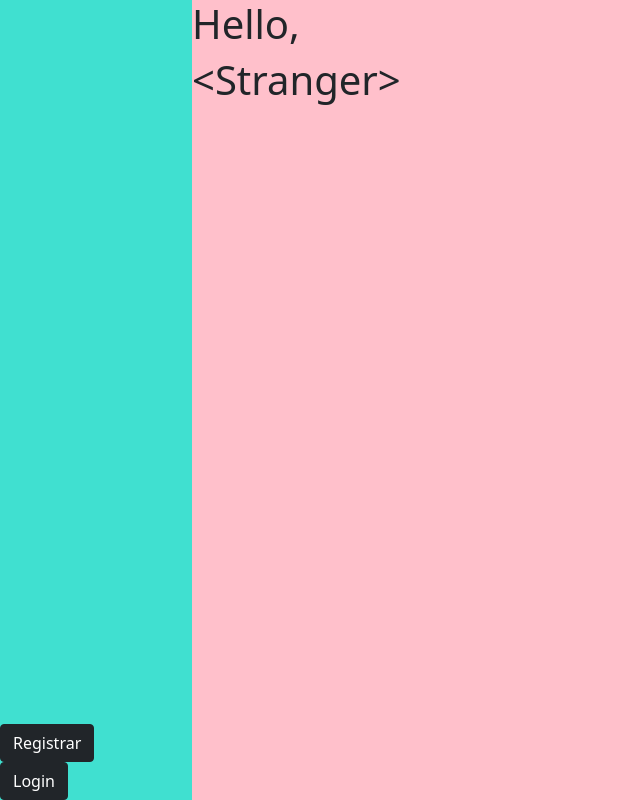
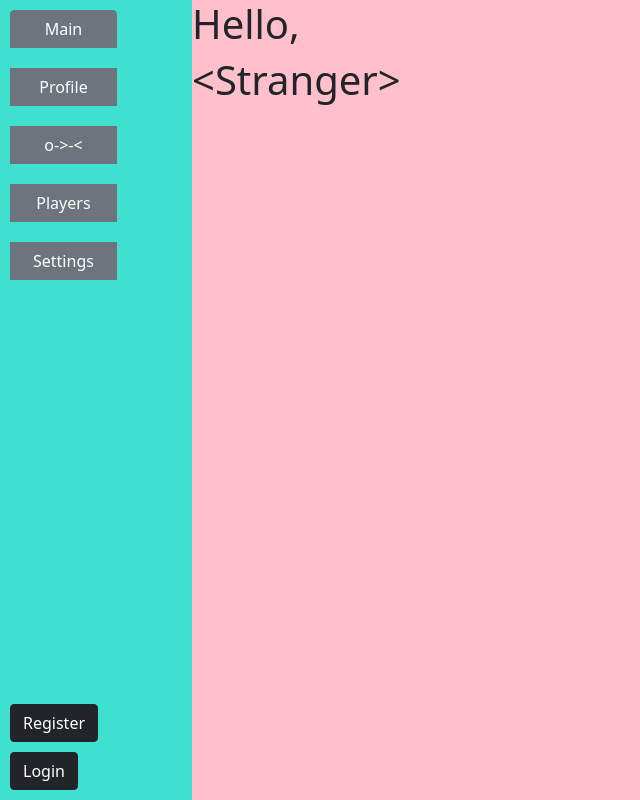
Before and after one commit to Anika2000/CS50-WebDev-Capstone-Game-Website, a Django app: template game/templates/game/index.html in a window 1280 px wide. Shown: the whole page, without its empty margins (0-640 px from the left). Run offline with Django 3.2, Linux system fonts and the light colour scheme; the template is opened without the code that fills it, so the values that code supplies are empty.

Commit message:
Add files via upload

```diff
--- a/game/templates/game/index.html
+++ b/game/templates/game/index.html
@@ -2,10 +2,37 @@
 {% load static %}
 
 {% block body %}
+    <div id="welcome">
         <h1>Hello,</h1>
         {% if request.user.username %}
             <h1>&lt{{ request.user.username }}&gt</h1>
         {% else %}
             <h1>&ltStranger&gt</h1>
         {% endif %}
+    </div>
+    <div id="profile">
+    </div>
+
+    <div style="display: none;" id="gameboard">
+        <div id="char-one"></div>
+        <div id="char-two"></div>
+        <div id="char-three"></div>
+        <div id="char-four"></div>
+        <div id="char-five"></div>
+    </div>
+
+    <div id="player-input">
+        <h1 id="game-id"></h1>
+        <form id="guess-form">
+            <button id="game-start-button" type="button" class="btn btn-danger">Game Start</button>
+            <h6>Character:</h6>
+            <input id="guess-char" type="text">
+            <button id="word-submit" type="button" class="btn btn-primary">Try</button>
+        </form>
+    </div>
+
 {% endblock %}
+
+{% block script %}
+    <script src="{% static 'game/index.js' %}"></script>
+{% endblock %}
--- a/game/templates/game/inherit.html
+++ b/game/templates/game/inherit.html
@@ -3,7 +3,7 @@
 <!DOCTYPE html>
 <html lang="en">
     <head>
-        <title>Anika Games</title>
+        <title>Cute Games.com</title>
         <link href="https://cdn.jsdelivr.net/npm/bootstrap@5.0.2/dist/css/bootstrap.min.css" rel="stylesheet" integrity="sha384-EVSTQN3/azprG1Anm3QDgpJLIm9Nao0Yz1ztcQTwFspd3yD65VohhpuuCOmLASjC" crossorigin="anonymous">
         <link rel="stylesheet" href="{% static 'game/inherit.css' %}">
         {% block script %}
@@ -12,32 +12,35 @@
     <body>
             <div id="main-button-container">
                 <div class="btn-group-vertical">
-                    {% if user.is_authenticated %}
-                    <button id="main-button" type="button" class="btn btn-danger">Main</button>
-                    <button id="main-button" type="button" class="btn btn-danger">Profile</button>
-                    <button id="main-button" type="button" class="btn btn-danger">Games</button>
-                    <button id="main-button" type="button" class="btn btn-danger">Friends</button>
-                    <button id="main-button" type="button" class="btn btn-danger">Store</button>
-                    {% endif %}
+                    <button  style="margin: 10px;" id="main-button-main" type="button" class="btn btn-secondary">Main</button>
+                    <button style="margin: 10px;" id="main-button-profile" type="button" class="btn btn-secondary">Profile</button>
+                    <button style="margin: 10px;" id="main-button-console" type="button" class="btn btn-secondary">o-&gt-&lt</button>
+                    <button style="margin: 10px;" id="main-button-players" type="button" class="btn btn-secondary">Players</button>
+                    <button style="margin: 10px;" id="main-button-settings" type="button" class="btn btn-secondary">Settings</button>
                     <div id="special">
-                        <form>
-                            <input id="main-button" type="submit" class="btn btn-dark"  value="Registrar">
+                        {% if user.is_authenticated %}
+                        <form action="{% url 'logout' %}">
+                            <input id="main-button" type="submit" class="btn btn-dark" value="Logout">
                         </form>
-                        <form>
-                            <input id="main-button" type="submit" class="btn btn-dark"  value="Login">
-                        </form>
-                        {% if user.is_authenticated %}
-                        <form>
-                            <input id="main-button" type="submit" class="btn btn-dark"  value="Logout">
-                        </form>
+                        {% else %}
+                        <div class="style-reason">
+                            <form action="{% url 'register' %}">
+                                <input id="main-button" type="submit" class="btn btn-dark" value="Register">
+                            </form>
+                        </div>
+                        <div class="style-reason">
+                            <form action="{% url 'login' %}">
+                                <input id="main-button" type="submit" class="btn btn-dark" value="Login">
+                            </form>
+                        </div>
                         {% endif %}
                     </div>
                 </div>
             </div>
             <div id="main-page-layout">
+
                 {% block body %}
                 {% endblock %}
             </div>
-
     </body>
 </html>
```
Lines whose indentation alone changed are shown as unchanged.
